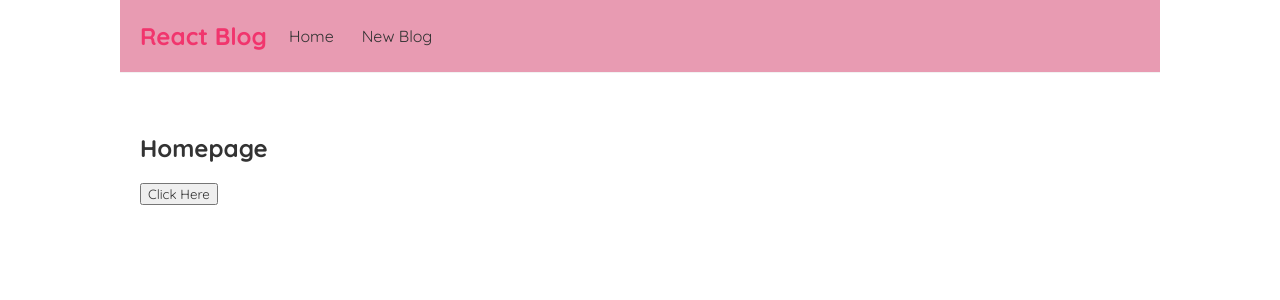
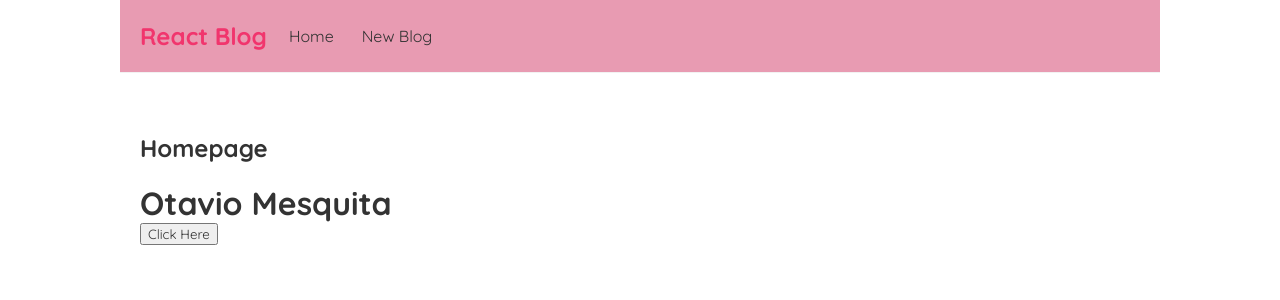
Before and after one commit to ciro-t-t-ferreira/react_blog, a React (Create React App) app: page / in a window 1280 px wide. Shown: the top 300 px of the page. Built offline with nearby package versions, Linux system fonts and the light colour scheme; the HTML template or start-up script is replaced by a standard one.

Commit message:
Uses the useState Rook

```diff
--- a/src/pages/Home.js
+++ b/src/pages/Home.js
@@ -1,13 +1,18 @@
+import { useState } from "react";
+
 const Home = () => {
 
+    const [name, setName] = useState('Otavio Mesquita');
+
     function handleClick(){
-        console.log('click click mf')
+        setName('Jorge Romeu')
     }
 
     return (
         <div className="home">
             <h2>Homepage</h2>
             <br />
+            <h1> { name } </h1>
             <button onClick={handleClick}>Click Here</button>
         </div>
       );
```
